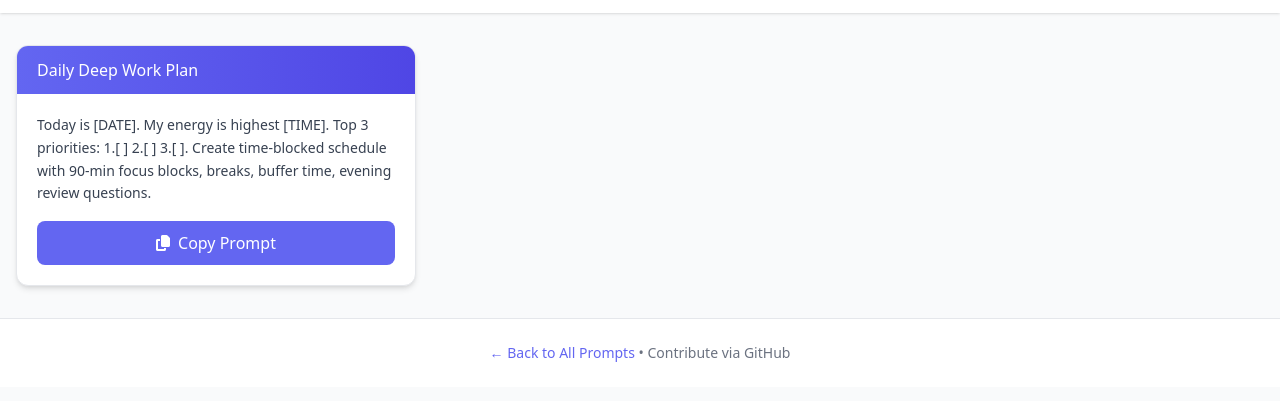
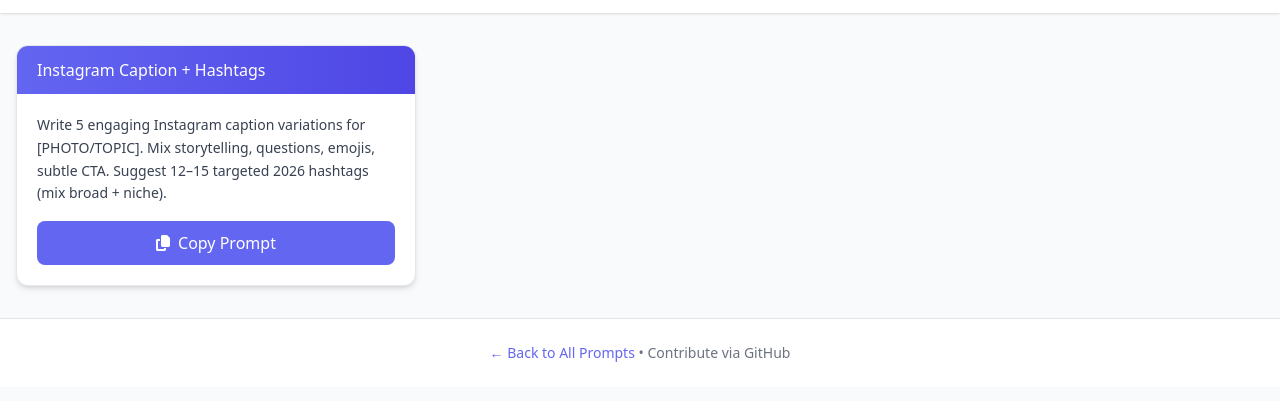
Before and after one commit to aparasion/prompt-vault, a plain HTML site: page social.html in a window 1280 px wide. Shown: the part 63-464 px from the top of the page. Drawn offline with nearby package versions, Linux system fonts and the light colour scheme.

Commit message:
Update social.html

```diff
--- a/social.html
+++ b/social.html
@@ -3,7 +3,7 @@
 <head>
   <meta charset="UTF-8" />
   <meta name="viewport" content="width=device-width, initial-scale=1.0"/>
-  <title>Productivity Prompts – Prompt Vault</title>
+  <title>Social Prompts – Prompt Vault</title>
   <script src="https://cdn.tailwindcss.com"></script>
   <link rel="stylesheet" href="https://cdnjs.cloudflare.com/ajax/libs/font-awesome/6.5.0/css/all.min.css" integrity="sha512-S..." crossorigin="anonymous" referrerpolicy="no-referrer" />
   <script>tailwind.config={darkMode:'class',theme:{extend:{colors:{primary:'#6366f1',primarydark:'#4f46e5'}}}}</script>
@@ -30,7 +30,7 @@
   <script src="prompts-data.js"></script>
   <script>
     const container = document.getElementById('promptList');
-    const filteredPrompts = allPrompts.filter(p => p.category === "Productivity");
+    const filteredPrompts = allPrompts.filter(p => p.category === "Social");
 
     filteredPrompts.forEach(p => {
       const card = document.createElement('div');
```
